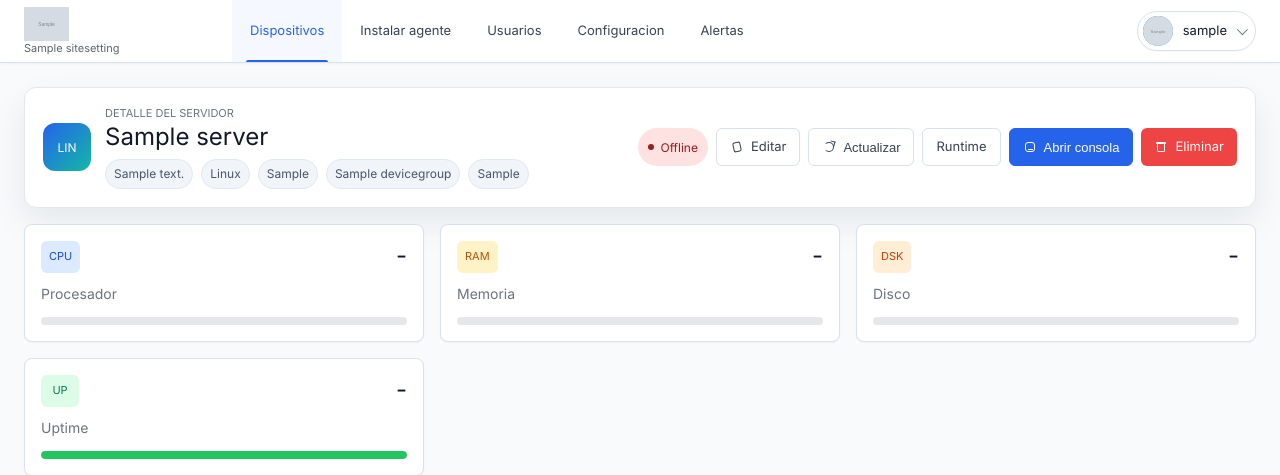
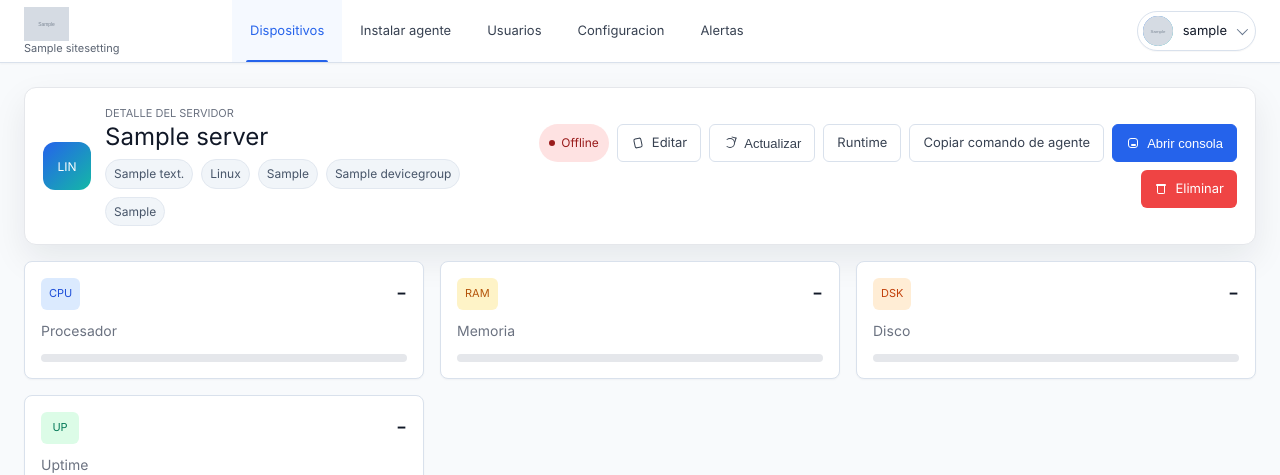
Before and after one commit to fdovasquez/monitoring-platform, a Django app: page /app/devices/1/ in a window 1280 px wide. Shown: the top 475 px of the page. Run offline with Django 5.2, Linux system fonts and the light colour scheme; a user stored in the database is signed in; tables that the repository leaves empty hold one stand-in row (values such as "Sample post"); grey boxes marked "Sample" are stand-in pictures; data that the repository does not hold is empty.

Commit message:
Agrega comando de agente al detalle de equipo

```diff
--- a/backend/templates/inventory/device_detail.html
+++ b/backend/templates/inventory/device_detail.html
@@ -44,6 +44,11 @@
         <a class="btn secondary" href="{% url 'device-runtime' server.id %}">
           Runtime
         </a>
+        {% if can_manage_devices %}
+          <a class="btn secondary" href="{% url 'agent-install' %}?server={{ server.id }}&platform={{ server.os_type }}">
+            Copiar comando de agente
+          </a>
+        {% endif %}
         {% if is_linux and can_manage_credentials %}
           <button class="btn primary" type="button" data-open-modal="console-modal"><span class="btn-icon terminal-icon" aria-hidden="true"></span> Abrir consola</button>
         {% endif %}
```
